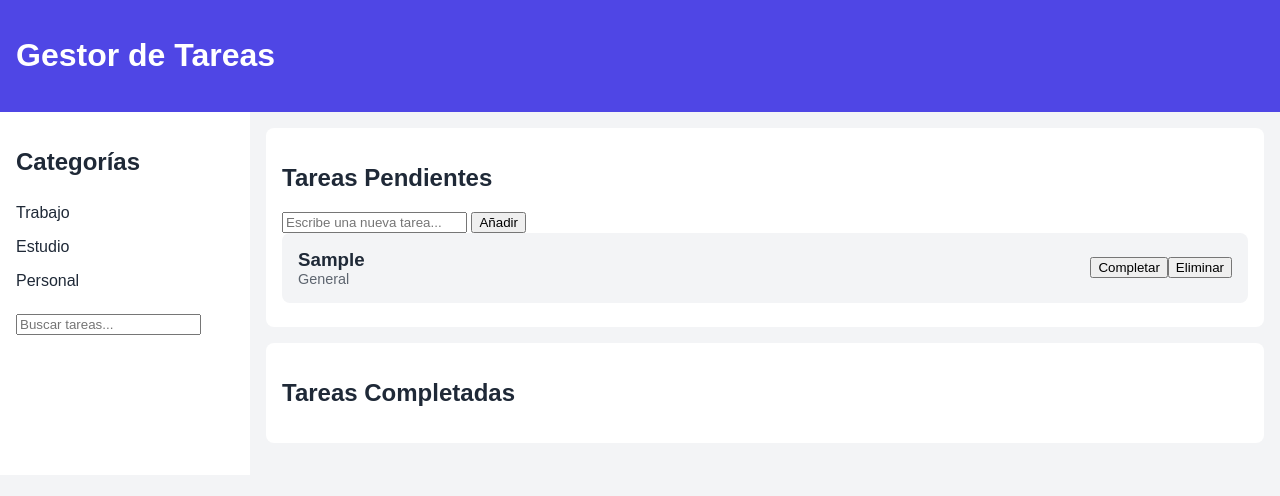
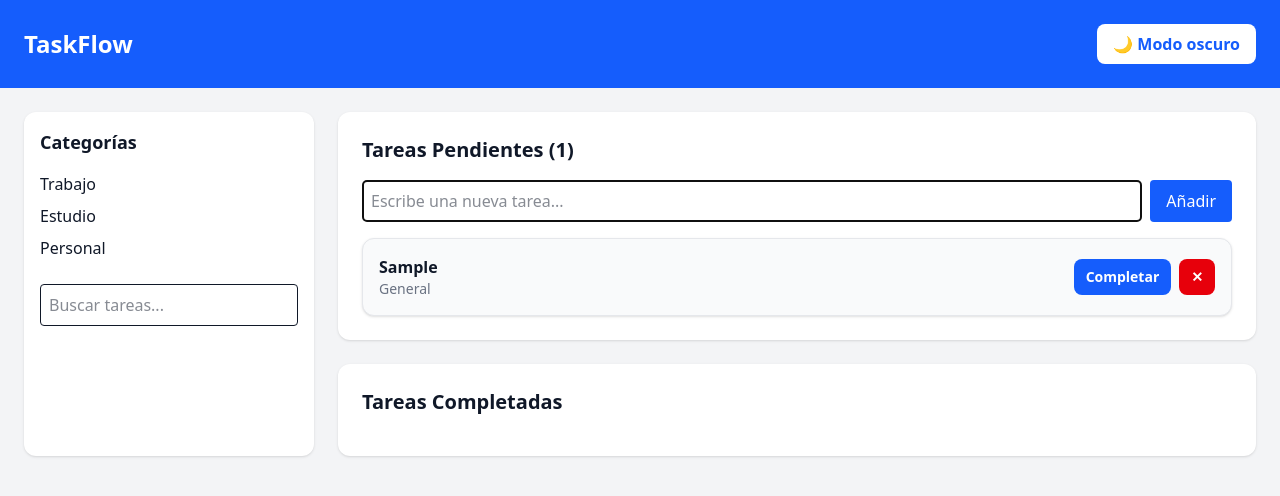
Before and after one commit to felipe92tnf/app-tareas, a website: page index.html in a window 1280 px wide. Both pictures are taken after typing "Sample" into the empty fields and a click on the button "Añadir". Drawn offline with Linux system fonts and the light colour scheme.

Commit message:
tailwind + darkmode + mejoras UI

```diff
--- a/app.js
+++ b/app.js
@@ -10,60 +10,91 @@ const STORAGE_KEY = "tareas";
 
 let tareas = [];
 
-// guardar en localStorage
+// ---------- LocalStorage ----------
 function saveTasks() {
   localStorage.setItem(STORAGE_KEY, JSON.stringify(tareas));
 }
 
-// cargar tareas guardadas
+// Carga y normaliza (convierte strings antiguos a objetos)
 function loadTasks() {
   const raw = localStorage.getItem(STORAGE_KEY);
-  tareas = raw ? JSON.parse(raw) : [];
+  const data = raw ? JSON.parse(raw) : [];
+
+  tareas = Array.isArray(data)
+    ? data
+        .map((item) => {
+          if (typeof item === "string") {
+            return {
+              id: crypto.randomUUID
+                ? crypto.randomUUID()
+                : String(Date.now()) + Math.random(),
+              text: item,
+              done: false,
+            };
+          }
+
+          return {
+            id:
+              item.id ??
+              (crypto.randomUUID
+                ? crypto.randomUUID()
+                : String(Date.now()) + Math.random()),
+            text: item.text ?? "",
+            done: Boolean(item.done),
+          };
+        })
+        .filter((t) => t.text.trim() !== "")
+    : [];
+
+  // Guardar ya normalizado para no volver a fallar
+  saveTasks();
 }
 
-// crear tarjeta de tarea
+// ---------- UI ----------
 function createTaskCard(task) {
-
   const taskEl = document.createElement("article");
-  taskEl.classList.add("tarea");
+  taskEl.className =
+    "flex items-center justify-between gap-4 p-4 rounded-xl border border-gray-200 dark:border-gray-700 bg-gray-50 dark:bg-gray-700/40 shadow-sm";
 
   const info = document.createElement("div");
-  info.classList.add("info");
+  info.className = "min-w-0";
 
   const title = document.createElement("h3");
+  title.className = "font-semibold text-gray-900 dark:text-gray-100 truncate";
   title.textContent = task.text;
 
   const category = document.createElement("p");
-  category.classList.add("categoria");
+  category.className = "text-sm text-gray-500 dark:text-gray-300";
   category.textContent = "General";
 
   info.appendChild(title);
   info.appendChild(category);
 
   const actions = document.createElement("div");
+  actions.className = "flex items-center gap-2 shrink-0";
 
   const completeBtn = document.createElement("button");
+  completeBtn.type = "button";
+  completeBtn.className =
+    "px-3 py-2 rounded-lg text-sm font-semibold bg-blue-600 text-white hover:bg-blue-700 active:scale-[0.98] transition focus:outline-none focus:ring-2 focus:ring-blue-400";
   completeBtn.textContent = task.done ? "Deshacer" : "Completar";
 
-  completeBtn.addEventListener("click", function () {
-
+  completeBtn.addEventListener("click", () => {
     task.done = !task.done;
-
     saveTasks();
-    render();
-
+    render(searchInput ? searchInput.value : "");
   });
 
   const deleteBtn = document.createElement("button");
-  deleteBtn.textContent = "Eliminar";
+  deleteBtn.type = "button";
+  deleteBtn.className =
+    "px-3 py-2 rounded-lg text-sm font-semibold bg-red-600 text-white hover:bg-red-700 active:scale-[0.98] transition focus:outline-none focus:ring-2 focus:ring-red-400";
+  deleteBtn.textContent = "✕";
 
-  deleteBtn.addEventListener("click", function () {
-
-    tareas = tareas.filter(t => t.id !== task.id);
-
+  deleteBtn.addEventListener("click", () => {
+    tareas = tareas.filter((t) => t.id !== task.id);
     saveTasks();
-    render();
-
+    render(searchInput ? searchInput.value : "");
   });
 
   actions.appendChild(completeBtn);
@@ -72,60 +103,59 @@ function createTaskCard(task) {
   taskEl.appendChild(info);
   taskEl.appendChild(actions);
 
+  // extra visual para completadas
+  if (task.done) {
+    taskEl.classList.add("opacity-70");
+    title.classList.add("line-through");
+  }
+
   return taskEl;
 }
 
-// renderizar tareas
 function render(filterText = "") {
-
   pendingList.innerHTML = "";
   completedList.innerHTML = "";
 
-  const texto = filterText.toLowerCase();
+  const texto = (filterText || "").toLowerCase();
 
   tareas
-    .filter(t => t.text.toLowerCase().includes(texto))
-    .forEach(task => {
+    .filter((t) => (t.text || "").toLowerCase().includes(texto))
+    .forEach((task) => {
+      const card = createTaskCard(task);
+      if (task.done) completedList.appendChild(card);
+      else pendingList.appendChild(card);
 
-      const card = createTaskCard(task);
-
-      if (task.done) {
-        completedList.appendChild(card);
-      } else {
-        pendingList.appendChild(card);
-      }
-
+      const count = tareas.filter(t => !t.done).length;
+document.getElementById("task-count").textContent = count;
     });
 }
 
-// añadir tarea
-form.addEventListener("submit", function (e) {
-
+// ---------- Eventos ----------
+form.addEventListener("submit", (e) => {
   e.preventDefault();
 
   const text = input.value.trim();
   if (!text) return;
 
   tareas.push({
-    id: crypto.randomUUID(),
-    text: text,
-    done: false
+    id: crypto.randomUUID ? crypto.randomUUID() : String(Date.now()) + Math.random(),
+    text,
+    done: false,
   });
 
   saveTasks();
-  render();
+  render(searchInput ? searchInput.value : "");
 
   input.value = "";
-
+  input.focus();
 });
 
-// buscador
-searchInput.addEventListener("input", function () {
+if (searchInput) {
+  searchInput.addEventListener("input", () => {
+    render(searchInput.value);
+  });
+}
 
-  render(searchInput.value);
-
-});
-
-// iniciar app
+// ---------- Init ----------
 loadTasks();
 render();
--- a/index.html
+++ b/index.html
@@ -3,54 +3,114 @@
 <head>
   <meta charset="UTF-8">
   <meta name="viewport" content="width=device-width, initial-scale=1.0">
-  <title>App de Tareas</title>
-  <link rel="stylesheet" href="styles.css">
+  <title>TaskFlow</title>
+  <link rel="stylesheet" href="output.css">
 </head>
-<body>
 
-  <header>
-    <h1>Gestor de Tareas</h1>
+<body class="bg-gray-100 text-gray-900 dark:bg-gray-900 dark:text-gray-100 min-h-screen">
+
+
+
+<!-- HEADER -->
+<header class="bg-blue-600 dark:bg-blue-800 text-white p-6 flex justify-between items-center">
+  <h1 class="text-2xl font-bold">TaskFlow</h1>
+
+  <button
+    id="theme-toggle"
+    class="bg-white text-blue-600 px-4 py-2 rounded-lg font-semibold hover:bg-gray-200 transition"
+  >
+    🌙 Modo oscuro
+  </button>
 </header>
 
-  <aside>
-    <h2>Categorías</h2>
-    <ul>
-      <li>Trabajo</li>
-      <li>Estudio</li>
-      <li>Personal</li>
+<div class="grid grid-cols-4 gap-6 p-6">
+
+<!-- SIDEBAR -->
+<aside class="col-span-1 bg-white dark:bg-gray-800 p-4 rounded-xl shadow">
+
+  <h2 class="text-lg font-semibold mb-4">Categorías</h2>
+
+  <ul class="space-y-2 mb-6">
+    <li class="hover:text-blue-500 cursor-pointer">Trabajo</li>
+    <li class="hover:text-blue-500 cursor-pointer">Estudio</li>
+    <li class="hover:text-blue-500 cursor-pointer">Personal</li>
   </ul>
 
-    <!-- Buscador dentro del aside -->
   <input
     type="text"
     id="task-search"
     placeholder="Buscar tareas..."
+    class="w-full p-2 rounded border dark:bg-gray-700"
   >
+
 </aside>
 
-  <main>
-    <section>
-      <h2>Tareas Pendientes</h2>
+<!-- MAIN -->
+<main class="col-span-3 space-y-6">
 
-      <form id="task-form">
+<!-- TAREAS PENDIENTES -->
+<section class="bg-white dark:bg-gray-800 p-6 rounded-xl shadow">
+
+  <h2 class="text-xl font-semibold mb-4">
+  Tareas Pendientes (<span id="task-count">0</span>)
+</h2>
+
+  <form id="task-form" class="flex gap-2 mb-4">
+
     <input
       type="text"
       id="task-input"
       placeholder="Escribe una nueva tarea..."
       required
+      class="flex-1 p-2 rounded border dark:bg-gray-700"
     >
-        <button type="submit">Añadir</button>
+
+    <button
+      type="submit"
+      class="bg-blue-600 text-white px-4 py-2 rounded hover:bg-blue-700 transition"
+    >
+      Añadir
+    </button>
+
   </form>
 
-      <div id="task-list"></div>
+  <div id="task-list" class="space-y-3"></div>
+
 </section>
 
-    <section>
-      <h2>Tareas Completadas</h2>
-      <div id="completed-list"></div>
+<!-- TAREAS COMPLETADAS -->
+<section class="bg-white dark:bg-gray-800 p-6 rounded-xl shadow">
+
+  <h2 class="text-xl font-semibold mb-4">Tareas Completadas</h2>
+
+  <div id="completed-list" class="space-y-3"></div>
+
 </section>
+
 </main>
+</div>
 
 <script src="app.js"></script>
+
+<script>
+  const button = document.getElementById("theme-toggle");
+  const THEME_KEY = "taskflow_theme";
+
+  function setTheme(isDark) {
+    document.documentElement.classList.toggle("dark", isDark);
+    button.textContent = isDark ? "☀️ Modo claro" : "🌙 Modo oscuro";
+    localStorage.setItem(THEME_KEY, isDark ? "dark" : "light");
+  }
+
+  // Al cargar: aplica tema guardado (si no hay, usa claro)
+  const saved = localStorage.getItem(THEME_KEY);
+  setTheme(saved === "dark");
+
+  button.addEventListener("click", () => {
+    const isDarkNow = document.documentElement.classList.contains("dark");
+    setTheme(!isDarkNow);
+  });
+</script>
+
 </body>
 </html>
--- /dev/null
+++ b/input.css
@@ -0,0 +1,5 @@
+@import "tailwindcss";
+@config "./tailwind.config.js";
+
+@source "./index.html";
+@source "./app.js";
--- /dev/null
+++ b/postcss.config.js
@@ -0,0 +1,9 @@
+/** @type {import('tailwindcss').Config} */
+module.exports = {
+  content: ["./index.html", "./app.js"],
+  darkMode: "class",
+  theme: {
+    extend: {},
+  },
+  plugins: [],
+};
--- /dev/null
+++ b/tailwind.config.js
@@ -0,0 +1,7 @@
+/** @type {import('tailwindcss').Config} */
+module.exports = {
+  content: ["./**/*.{html,js}"],
+  darkMode: "class",
+  theme: { extend: {} },
+  plugins: [],
+};
```
Also changed, not shown: package.json (added, +28 -0 lines), output.css (added), 1 other file. Lines whose indentation alone changed are shown as unchanged.
